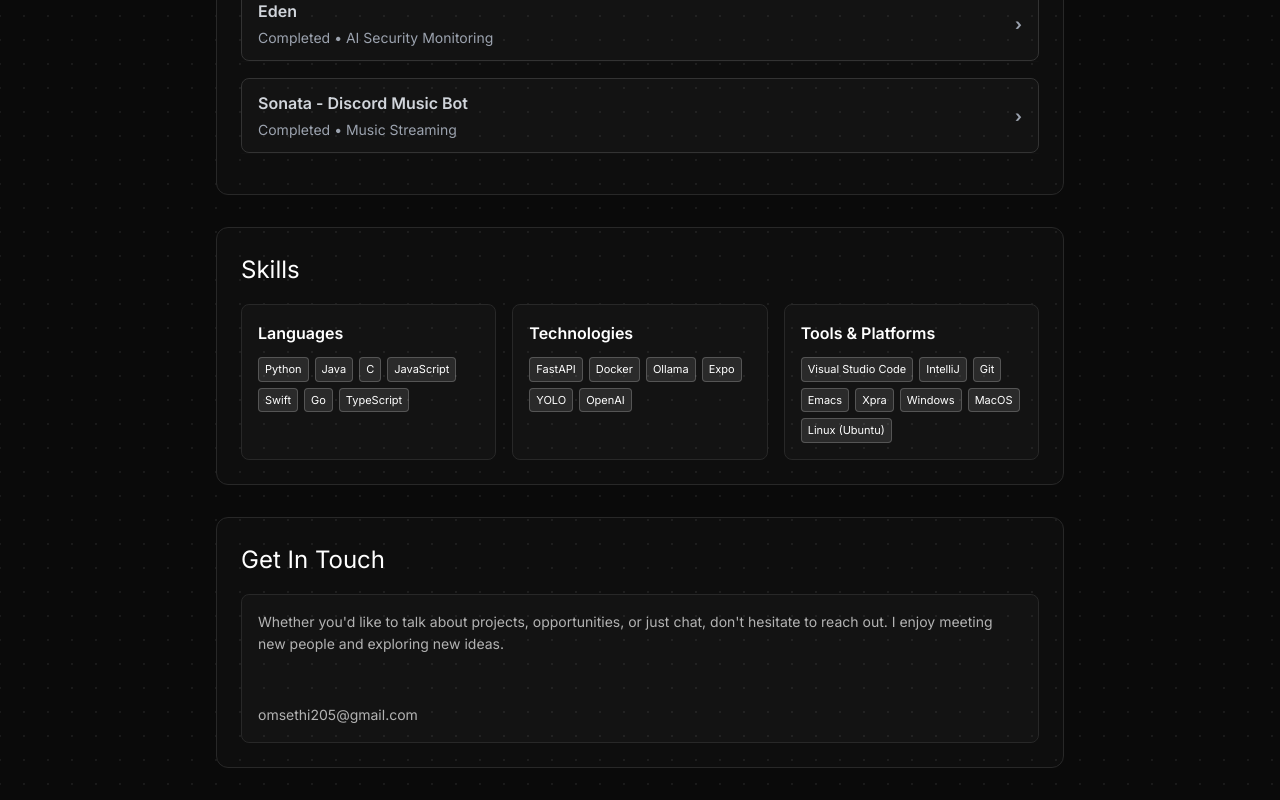
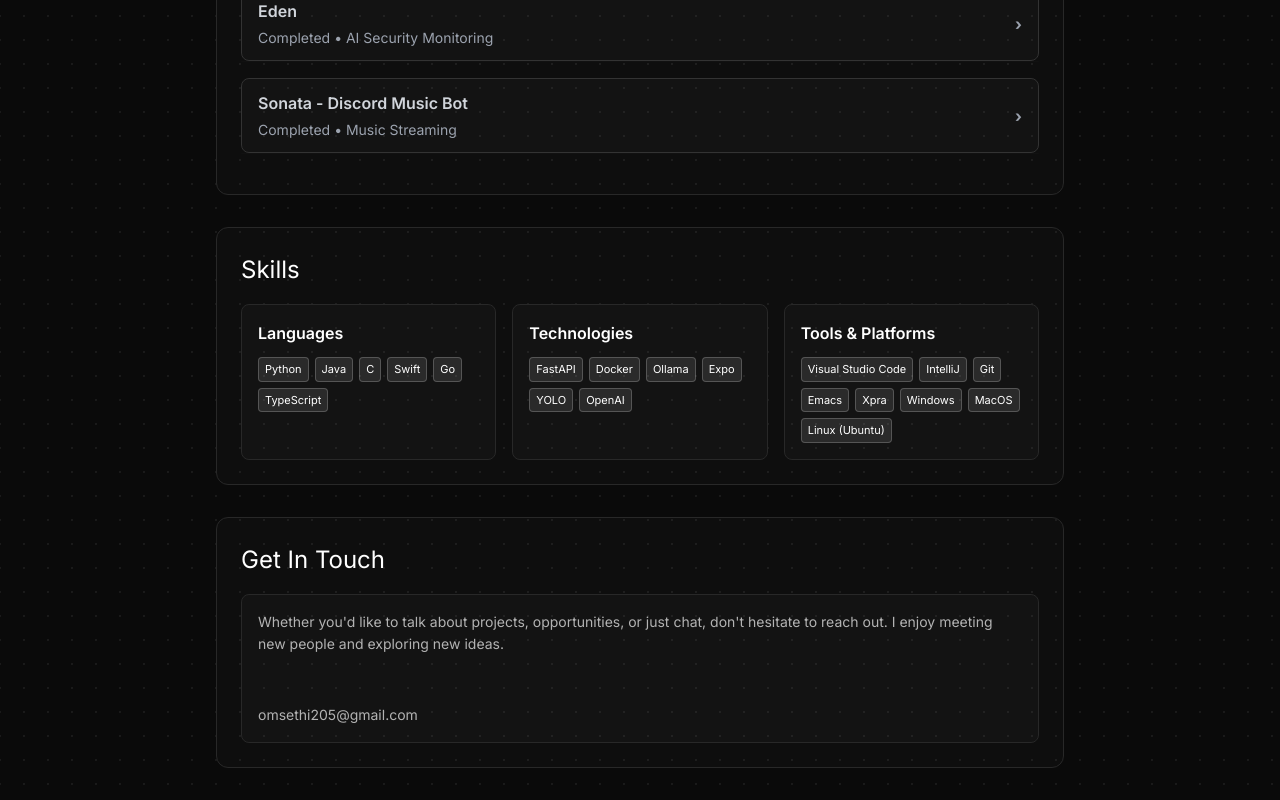
Before and after one commit to OmSethi/portfolio-site, a Next.js app in the folder portfolio-site/: page / in a window 1280 px wide. Shown: the part 1016-1816 px from the top of the page. Built offline with nearby package versions, Linux system fonts and the light colour scheme.

Commit message:
fixed some technologies

```diff
--- a/portfolio-site/src/app/page.tsx
+++ b/portfolio-site/src/app/page.tsx
@@ -492,7 +492,7 @@ export default function Home() {
         <div style={{ display: 'flex', gap: 16, flexWrap: 'wrap' }}>
           <TechCard
             title="Languages"
-            skills={["Python", "Java", "C", "JavaScript", "Swift", "Go","TypeScript"]}
+            skills={["Python", "Java", "C","Swift", "Go","TypeScript"]}
           />
           <TechCard
             title="Technologies"
```
